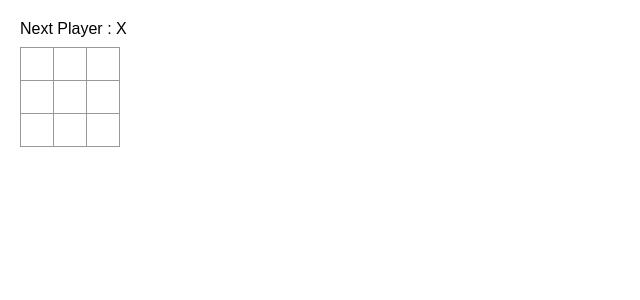
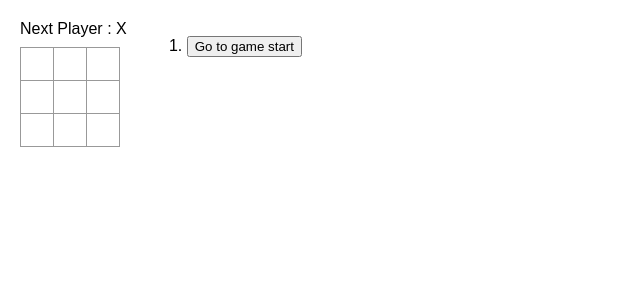
Before and after one commit to SriramB16/Tic-Tac-Toe, a React (Vite) app: page / in a window 1280 px wide. Shown: the top 300 px of the page, without its empty margins (0-640 px from the left). Built offline with nearby package versions, Linux system fonts and the light colour scheme.

Commit message:
project completed

```diff
--- a/src/App.jsx
+++ b/src/App.jsx
@@ -1,9 +1,11 @@
 import Board from "./components/Board.jsx";
+import Game from "./components/Game.jsx";
 
 function App() {
   return (
     <>
-     <Board />
+     {/* <Board /> */}
+     <Game />
     </>
   )
 }
--- a/src/components/Board.jsx
+++ b/src/components/Board.jsx
@@ -1,8 +1,9 @@
 import Square from "./Square.jsx"
-import { useState } from "react"
-export default function Board(){
-    const[xIsNext, setXIsNext] = useState(true)
-    const [squares, setSquares] = useState(Array(9).fill(null));
+
+export default function Board({squares, onPlay, xIsNext}){
+    // const[xIsNext, setXIsNext] = useState(true)
+    // const [squares, setSquares] = useState(Array(9).fill(null));
+    // lifting state up
 
     function handleClick(i){
         if(squares[i] || calculateWinner(squares) ){
@@ -16,8 +17,8 @@
             nextSquares[i] = 'O';
         }
 
-        setSquares(nextSquares);
-        setXIsNext(!xIsNext)
+        onPlay(nextSquares);
+        // setXIsNext(!xIsNext)
 
     }
 
--- a/src/components/Game.jsx
+++ b/src/components/Game.jsx
@@ -1,11 +1,46 @@
+import Board from "./Board.jsx";
+import { useState } from "react";
+
 export default function Game() {
+//   const [xIsNext, setXIsNext] = useState(true);
+const [history, setHistory] = useState([Array(9).fill(null)]);
+const [currentMove, setCurrentMove] = useState(0);
+const xIsNext = currentMove % 2 === 0;
+const currentSquares = history[currentMove];
+
+  function handlePlay(nextSquares) {
+    const nextHistory = [...history.slice(0, currentMove + 1), nextSquares];
+    setHistory(nextHistory);
+    setCurrentMove(nextHistory.length - 1);
+    // setXIsNext(!xIsNext);
+  }
+
+  function jumpTo(nextMove) {
+    setCurrentMove(nextMove);
+    // setXIsNext(nextMove % 2 === 0);
+  }
+
+  const moves = history.map((squares, move) => {
+    let description;
+    if (move > 0) {
+      description = "Go to move #" + move;
+    } else {
+      description = "Go to game start";
+    }
+    return (
+      <li key={move}>
+        <button onClick={() => jumpTo(move)}>{description}</button>
+      </li>
+    );
+  });
+
   return (
     <div className="game">
       <div className="game-board">
-        <Board />
+        <Board xIsNext={xIsNext} onPlay={handlePlay} squares={currentSquares} />
       </div>
       <div className="game-info">
-        <ol>{/*TODO*/}</ol>
+        <ol>{moves}</ol>
       </div>
     </div>
   );
```
